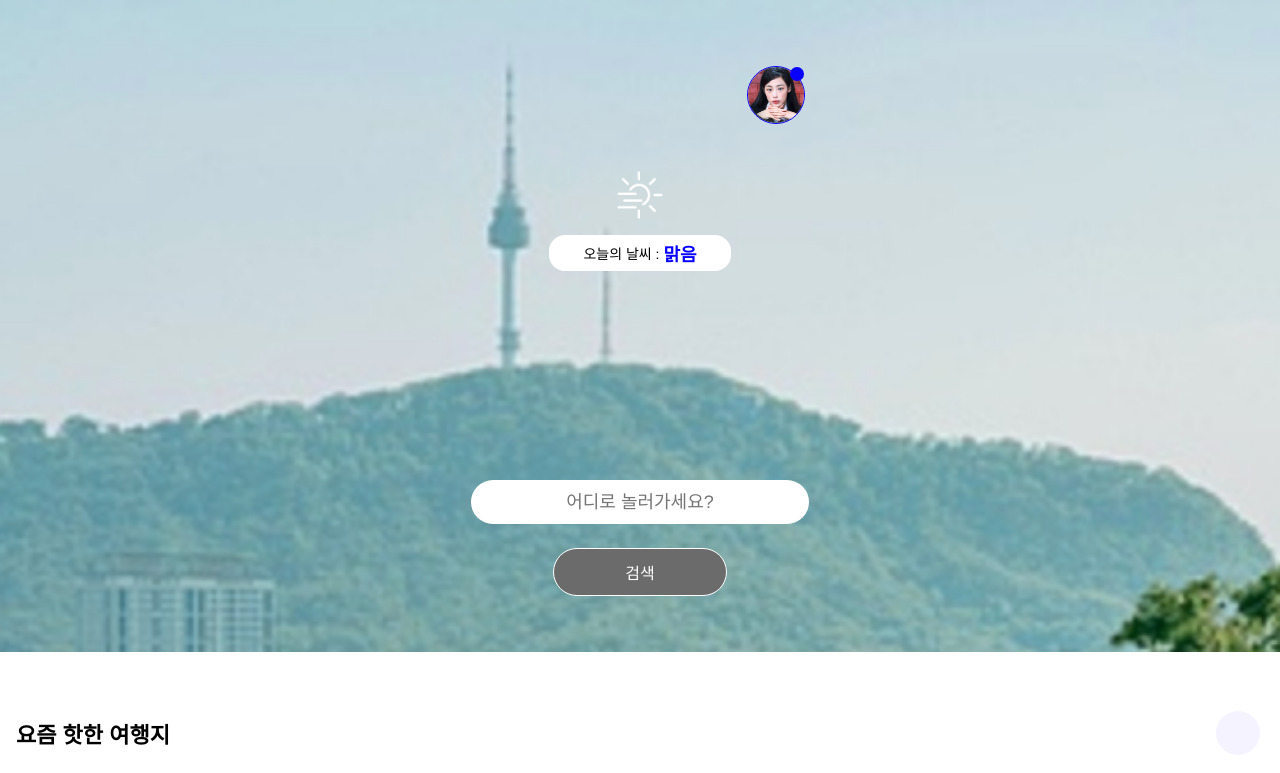
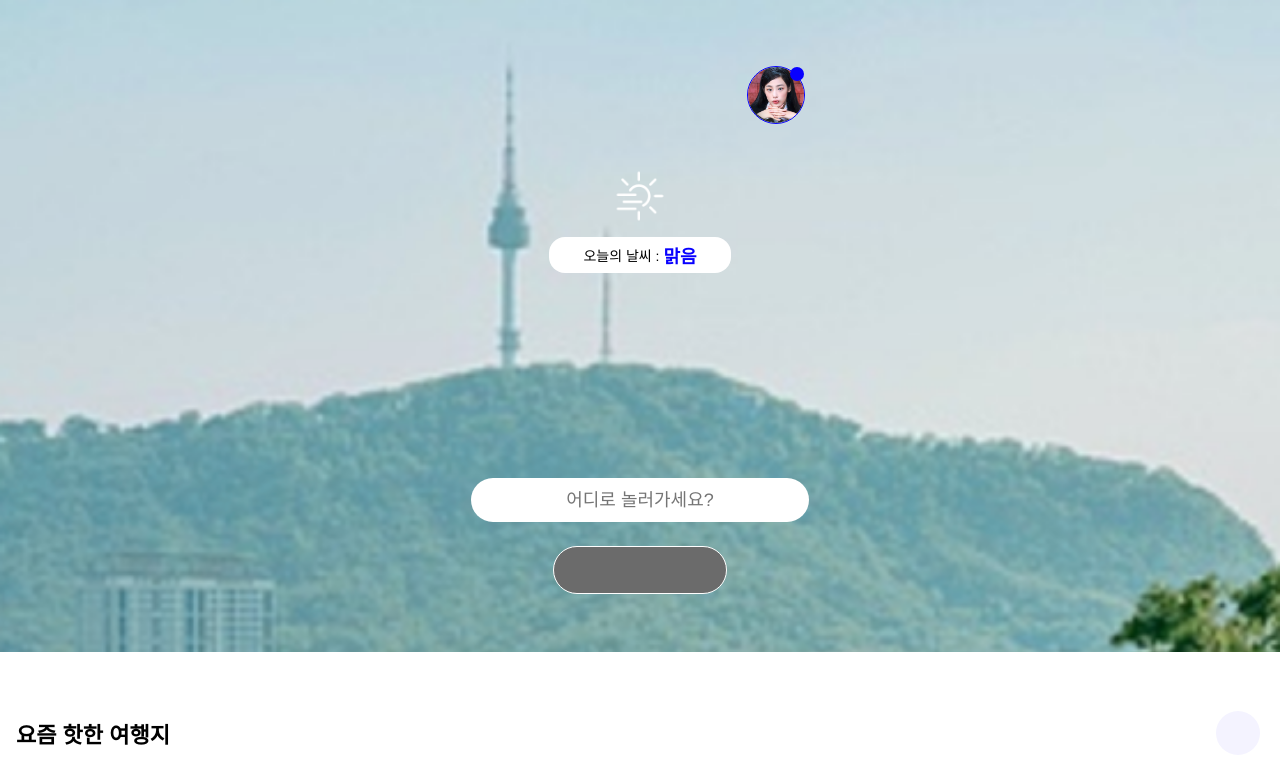
Before and after one commit to tripkit-dev/tripkit-web, a Next.js app: page / in a window 1280 px wide. Shown: the top 773 px of the page. Built offline with nearby package versions, Linux system fonts and the light colour scheme.

Commit message:
[style] 공통 스타일 일부 조정

```diff
--- a/components/GlobalStyle.tsx
+++ b/components/GlobalStyle.tsx
@@ -19,9 +19,15 @@ export default function GlobalStyle({ children }: Props) {
           html,
           body,
           #__next {
+            overflow: hidden;
             margin: 0;
             width: 100%;
             height: 100%;
+          }
+
+          #__next {
+            overflow: hidden;
+            overflow-y: auto;
           }
 
           ul,
--- a/components/common/Button.tsx
+++ b/components/common/Button.tsx
@@ -14,30 +14,31 @@ interface SButtonProps {
 }
 
 interface Props extends SButtonProps, HTMLAttributes<HTMLButtonElement> {
-  label: string
   backgroundColor?: string
   borderColor?: string
   color?: string
-  onClick: MouseEventHandler<HTMLButtonElement>
+  margin?: string
+  onClick?: MouseEventHandler<HTMLButtonElement>
 }
 
-const Button = ({
+const Button: React.FC<Props> = ({
   kind = Kind.PRIMARY,
   size = Size.MEDIUM,
   backgroundColor,
   borderColor,
   color,
-  label,
+  margin,
+  children,
   ...props
-}: Props) => {
+}) => {
   return (
     <SButton
       kind={kind}
       size={size}
-      style={{ backgroundColor, color, borderColor }}
+      style={{ backgroundColor, color, borderColor, margin }}
       {...props}
     >
-      {label}
+      {children}
     </SButton>
   )
 }
--- a/components/common/Card.tsx
+++ b/components/common/Card.tsx
@@ -47,14 +47,6 @@ export const SCard = styled.li<CardProps>`
   border-radius: 4px;
   background-color: ${color.graySkeleton};
 
-  ${({ imgSrc }) => css`
-    background-image: url(${imgSrc});
-    background-size: cover;
-    background-position: center;
-  `}
-
-  ${({ size }) => styles[size!]}
-
   transition: opacity 0.3s;
 
   * {
@@ -72,6 +64,14 @@ export const SCard = styled.li<CardProps>`
   &:hover {
     opacity: 0.7;
   }
+
+  ${({ imgSrc }) => css`
+    background-image: url(${imgSrc});
+    background-size: cover;
+    background-position: center;
+  `}
+
+  ${({ size }) => styles[size!]}
 `
 
 export const STopArea = styled.div`
@@ -86,8 +86,17 @@ export const SBottomArea = styled.div`
 
 const styles = {
   [Size.SMALL]: css`
-    width: calc(130px - ${space});
-    height: calc(200px - ${space});
+    width: calc(130px - 34px);
+    height: calc(200px - 34px);
+    padding: 17px;
+
+    &:first-of-type {
+      margin-left: 40px;
+    }
+
+    &:last-child {
+      margin-right: 40px;
+    }
   `,
   [Size.MEDIUM]: css`
     width: calc(160px - ${space});
--- a/components/common/Img.tsx
+++ b/components/common/Img.tsx
@@ -7,36 +7,45 @@ import NextImage, { ImageProps } from 'next/image'
 import { Shape } from '@enums/Shape'
 
 import { color } from '@constants/color'
-import { css } from '@emotion/react'
+import { css, Interpolation, Theme } from '@emotion/react'
 
 interface SImageProps {
   shape?: Shape
   hasNewIcon?: boolean
+  isIconLeft?: boolean
   hasBorder?: boolean
+  sideLength?: string
 }
 
 interface Props extends SImageProps, ImageProps {
   src: string
   notSSR?: boolean
+  containerCss?: Interpolation<Theme>
 }
 
 const Img = ({
   shape = Shape.ROUND,
   hasNewIcon,
+  isIconLeft,
   hasBorder,
+  sideLength,
   notSSR,
+  containerCss,
   src,
   ...props
 }: Props) => {
   const [isError, setIsError] = useState<boolean>(false)
-  const sideLength = hasBorder ? '56px' : '58px'
+  const _sideLength = sideLength || (hasBorder ? '56px' : '58px')
 
   return (
     <Container
       shape={shape}
       hasNewIcon={hasNewIcon}
+      isIconLeft={isIconLeft}
       hasBorder={hasBorder}
+      sideLength={sideLength}
       isError={isError}
+      css={containerCss}
     >
       {notSSR ? (
         <picture>
@@ -44,16 +53,16 @@ const Img = ({
           <img
             src={src}
             alt="img"
-            width={sideLength}
-            height={sideLength}
+            width={_sideLength}
+            height={_sideLength}
             {...props}
           />
         </picture>
       ) : (
         <NextImage
           src={src}
-          width={sideLength}
-          height={sideLength}
+          width={_sideLength}
+          height={_sideLength}
           onError={() => {
             setIsError(true)
           }}
@@ -68,14 +77,16 @@ export default Img
 
 const Container = styled.span<SImageProps & { isError: boolean }>`
   display: inline-block;
-  width: 56px;
-  height: 56px;
+  width: 58px;
+  height: 58px;
   position: relative;
 
   ${({ shape }) => styles[shape!]}
   ${({ hasNewIcon }) => (hasNewIcon ? styles.new : '')}
+  ${({ isIconLeft }) => (isIconLeft ? styles.leftIcon : '')}
   ${({ hasBorder }) => (hasBorder ? styles.border : '')}
   ${({ isError }) => (isError ? styles.placeholder : '')}
+  ${({ sideLength }) => (sideLength ? styles.sideLength(sideLength) : '')}
 `
 
 const styles = {
@@ -100,6 +111,12 @@ const styles = {
       z-index: 999;
     }
   `,
+  leftIcon: css`
+    &::before {
+      top: 2px;
+      left: 2px;
+    }
+  `,
   border: css`
     width: 56px;
     height: 56px;
@@ -107,5 +124,9 @@ const styles = {
   `,
   placeholder: css`
     background-color: ${color.gray02};
+  `,
+  sideLength: (length: string) => css`
+    width: ${length};
+    height: ${length};
   `
 }
--- a/constants/color.ts
+++ b/constants/color.ts
@@ -6,5 +6,6 @@ export const color = {
   lightBlack: '#222',
   gray01: '#6B6B6B',
   gray02: '#ACACAC',
+  gray04: '#F6F6F6',
   graySkeleton: '#EEE'
 }
```
Also changed, not shown: stories/Header.tsx (+9 -7 lines), 1 other file (tests, documents, lock files or other folders).
